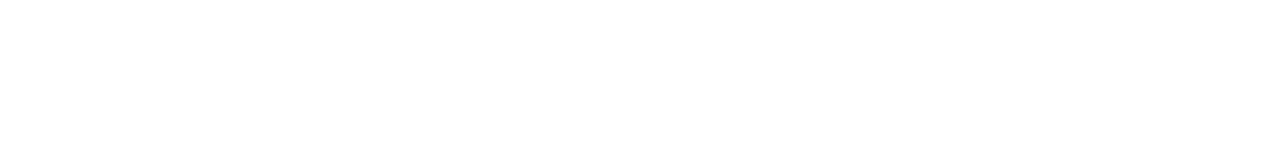
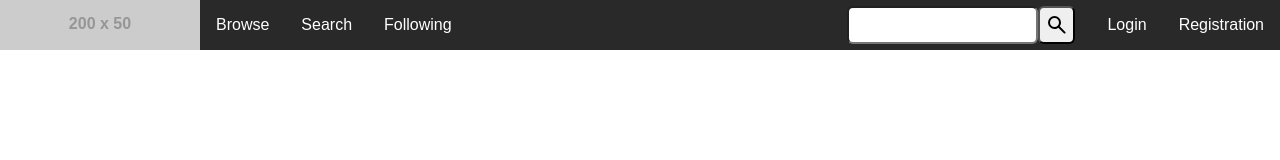
Before and after one commit to Cly087/Social-Networking-Site_Birdwatching-Forum, a website: page public/index.html in a window 1280 px wide. Drawn offline with Linux system fonts and the light colour scheme; placeholder pictures from the web are drawn by us.

Commit message:
feat: add navbar and server logic

```diff
--- a/public/index.html
+++ b/public/index.html
@@ -5,10 +5,39 @@
     <meta charset="UTF-8">
     <meta name="viewport" content="width=device-width, initial-scale=1.0">
     <title>Boord</title>
+    <link rel="stylesheet" href="./stylesheets/styles.css">
 </head>
 
 <body>
+    <!-- NAVBAR -->
+    <nav>
+        <a href=""><img src="https://placehold.co/200x50?text=Logo" alt="brand logo"></a>
+        <ul class="nav-links">
+            <li><a href="">Browse</a></li>
+            <li><a href="">Search</a></li>
+            <li><a href="">Following</a></li>
+        </ul>
 
+        <div class="nav-right">
+            <!-- Search Bar -->
+            <search>
+                <input type="text">
+                <button><img src="/assets/search.svg" alt="Search"></button>
+            </search>
+
+            <!-- User Registration and Login -->
+            <ul class="nav-links">
+                <li><a href="">Login</a></li>
+                <li><a href="">Registration</a></li>
+            </ul>
+        </div>
+    </nav>
+
+    <main>
+    </main>
+
+    <footer>
+    </footer>
 </body>
 
 </html>
--- a/public/stylesheets/styles.css
+++ b/public/stylesheets/styles.css
@@ -1,6 +1,62 @@
-/* ========== GLOBAL ========== */
+/* ==================== GLOBAL ==================== */
 *,
-::before,
-::after {
+*::before,
+*::after {
     box-sizing: border-box;
+    padding: 0;
+    margin: 0;
 }
+
+body {
+    font-family: sans-serif;
+}
+
+img {
+    display: block;
+    max-width: 100%;
+    height: auto;
+}
+
+a {
+    color: white;
+    text-decoration: none;
+}
+
+/* ==================== NAVBAR ==================== */
+nav {
+    display: flex;
+    align-items: center;
+    background-color: #292929;
+    z-index: 100;
+}
+
+.nav-right {
+    display: flex;
+    align-items: center;
+    margin-left: auto;
+}
+
+.nav-links {
+    display: flex;
+    list-style-type: none;
+
+    a {
+        display: flex;
+        padding: 1rem;
+
+        &:hover {
+            background-color: #111;
+        }
+    }
+}
+
+search {
+    display: flex;
+    margin-right: 1rem;
+
+    input,
+    button {
+        padding: 0.3rem;
+        border-radius: 6px;
+    }
+}
```
Also changed, not shown: server.js (added, +9 -0 lines), assets/search.svg (added).
